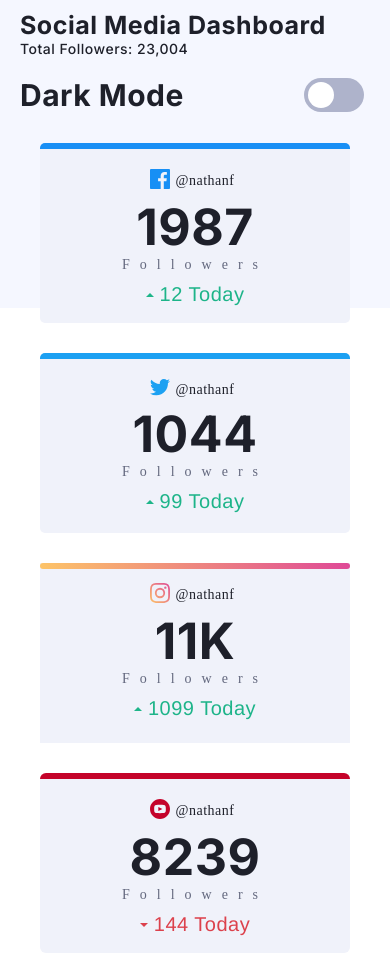
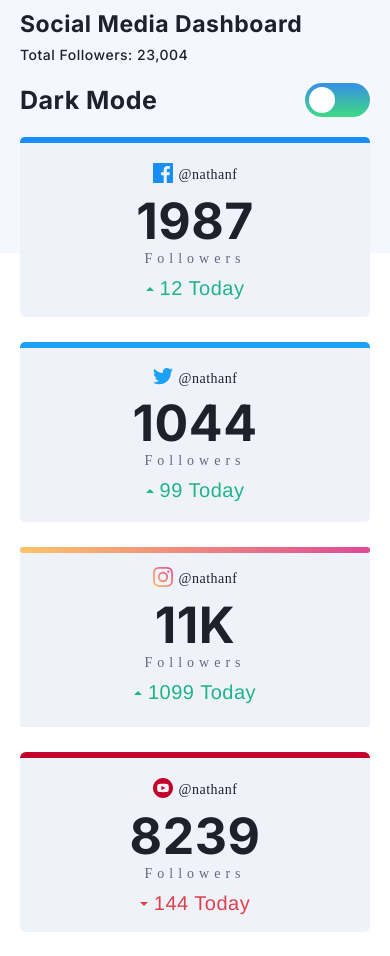
Before and after one commit to Ashish8449/social-media-dashboard-with-theme-switcher-master, a plain HTML site: page index.html in a window 390 px wide. Shown: the top 956 px of the page. Drawn offline with Linux system fonts and the light colour scheme.

Commit message:
commpletly responsive

```diff
--- a/css/responsive.css
+++ b/css/responsive.css
@@ -9,6 +9,11 @@
 ================================================================================*/
 
 @media (max-width: 991px) {
+  .col,
+  .scol {
+    width: calc(50% - 20px);
+    margin: 12px 0px;
+  }
 }
 
 /*=================================================================================
@@ -18,12 +23,20 @@
 @media (max-width: 767px) {
   header {
     display: block;
-    padding: 10px 20px;
+    padding: 10px 0px;
+  }
+  header::after {
+    height: 30%;
   }
   .left {
     display: flex;
 
     justify-content: space-between;
+  }
+  .col,
+  .scol {
+    width: calc(50% - 30px);
+    margin: 15px;
   }
 }
 /*================================================================================
@@ -31,15 +44,27 @@
   ================================================================================*/
 
 @media (max-width: 530px) {
+  .col,
+  .scol {
+    width: calc(100% - 20px);
+    margin: 15px 0;
+  }
+  .scol {
+    margin: 10px 0;
+  }
+  .container {
+    padding: 0px 20px;
+  }
 }
 
 /*=================================================================================
                                    330
 ================================================================================*/
 @media (max-width: 400px) {
-  header {
+  header,
+  .OverView {
     display: block;
-    padding: 10px 20px;
+    padding: 10px 10px;
   }
   .container {
     width: 100%;
@@ -48,10 +73,14 @@
   }
   .col,
   .scol {
-    width: 310px;
+    width: calc(100% - 20px);
+    margin-top: 10px;
   }
+  /* .scol {
+    margin-top: 10px;
+  } */
   .heading {
-    font-size: 25px;
+    font-size: 23px;
   }
   .left {
     display: flex;
@@ -59,3 +88,24 @@
     justify-content: space-between;
   }
 }
+@media (max-width: 350px) {
+  header {
+    display: block;
+    padding: 0;
+  }
+  .container {
+    width: 100%;
+
+    padding: 0px 10px;
+  }
+  .col,
+  .scol {
+    width: calc(100% - 20px);
+  }
+  .heading {
+    text-align: center;
+  }
+  .right {
+    text-align: center;
+  }
+}
--- a/css/style.css
+++ b/css/style.css
@@ -6,7 +6,7 @@
   box-sizing: border-box;
   letter-spacing: 0.5px;
   font-size: 14px;
-  font-family: var(--primary-font);
+  /* font-family: var(--primary-font); */
   color: var(--mainHeading--color);
 }
 :root {
@@ -37,19 +37,31 @@ body {
   background: var(--Bg);
 }
 .container {
-  width: 100%;
+  max-width: 1440px;
+  margin: auto;
 
   padding: 0px 50px;
 }
 header {
   display: flex;
   width: 100%;
-  padding: 0px 70px;
+
   align-items: baseline;
   justify-content: space-between;
   font-family: "Inter", sans-serif;
-  position: relative;
 }
+.col,
+.scol {
+  box-shadow: 0 1px 3px rgba(0, 0, 0, 0.12), 0 1px 2px rgba(0, 0, 0, 0.24);
+  transition: all 0.3s cubic-bezier(0.25, 0.8, 0.25, 1);
+}
+
+.col:hover,
+.scol:hover {
+  box-shadow: 0 14px 28px rgba(0, 0, 0, 0.25), 0 10px 10px rgba(0, 0, 0, 0.22);
+  cursor: pointer;
+}
+
 header::after {
   position: absolute;
   left: 0;
@@ -57,21 +69,25 @@ header::after {
   z-index: -1;
   content: "";
   width: 100vw;
-  height: 250%;
+  height: 30%;
   background: var(--topBg);
 }
 .heading,
 .darkMode {
-  font-size: 30px;
+  font-size: 25px;
   font-weight: bold;
   font-family: "Inter", sans-serif;
 }
 .darkMode {
-  margin-right: 10px;
+  margin-right: 12px;
+}
+.rowIcon svg {
+  margin-right: 6px;
 }
 .right p {
   font-family: "Inter", sans-serif;
   font-weight: 500;
+  margin-top: 8px;
 }
 input:checked + .slider {
   background-color: hsl(163, 72%, 41%) !important;
@@ -87,7 +103,7 @@ input:checked + .slider {
 .switch {
   position: relative;
   display: inline-block;
-  width: 60px;
+  width: 65px;
   height: 34px;
 }
 
@@ -106,7 +122,8 @@ input:checked + .slider {
   left: 0;
   right: 0;
   bottom: 0;
-  background-color: hsl(230, 22%, 74%);
+
+  background: linear-gradient(hsl(210, 78%, 56%), hsl(146, 68%, 55%));
   -webkit-transition: 0.4s;
   transition: 0.4s;
 }
@@ -118,7 +135,7 @@ input:checked + .slider {
   width: 26px;
   left: 4px;
   bottom: 4px;
-  background-color: white;
+  background-color: var(--Bg);
   -webkit-transition: 0.4s;
   transition: 0.4s;
 }
@@ -130,7 +147,7 @@ input:focus + .slider {
 input:checked + .slider:before {
   -webkit-transform: translateX(26px);
   -ms-transform: translateX(26px);
-  transform: translateX(26px);
+  transform: translateX(30px);
 }
 
 /* Rounded sliders */
@@ -143,12 +160,11 @@ input:checked + .slider:before {
 }
 .col,
 .scol {
-  margin: 20px 10px 10px 10px;
   text-align: center;
   position: relative;
-  width: 250px;
+  width: calc(25% - 16px);
   height: 180px;
-  /* background: #000; */
+  margin-top: 16px;
   background: var(--cardBg);
 
   box-shadow: rgb(217 207 207 / 71%) 0px 0px 0px 0px;
@@ -156,7 +172,7 @@ input:checked + .slider:before {
 
 .scol {
   height: 100px;
-  margin-top: 10px;
+  margin-top: 16px;
   border-radius: 4px;
 }
 .col1 {
@@ -186,9 +202,7 @@ i {
   align-items: center;
   justify-content: center;
 }
-.rowIcon div {
-  margin-right: 6px;
-}
+
 .down {
   color: var(--danger) !important;
   margin-top: 10px;
@@ -207,7 +221,7 @@ i {
 }
 
 .containt {
-  letter-spacing: 10px;
+  letter-spacing: 5px;
   color: var(--text-color);
 }
 
@@ -266,7 +280,7 @@ i {
 
 .OverView {
   font-size: 25px;
-  margin: 15px 0 0 15px;
+  margin-top: 16px;
   font: bold;
   font-family: "Inter", sans-serif;
 }
--- a/index.html
+++ b/index.html
@@ -91,6 +91,7 @@
   1407
   12% -->
 
+    <div class="container">
       <header>
         <div class="right">
           <h1 class="heading">Social Media Dashboard</h1>
@@ -106,7 +107,6 @@
           </div>
         </div>
       </header>
-    <div class="container">
       <div class="row">
         <div class="col col1">
           <div class="rowIcon">
@@ -213,9 +213,10 @@
           </p>
         </div>
       </div>
-
+      <!-- <div>dkjfdk 545454810</div> -->
       <!-- section 2  -->
       <h1 class="OverView">Overview - Today</h1>
+
       <div class="row">
         <div class="scol scol1">
           <div class="title">Page Views</div>
--- a/js/main.js
+++ b/js/main.js
@@ -1,5 +1,5 @@
 const root = document.querySelector(":root");
-console.log(root);
+
 const checkBox = document.querySelector(".checkbox");
 
 checkBox.addEventListener("click", () => {
```
Lines whose indentation alone changed are shown as unchanged.
